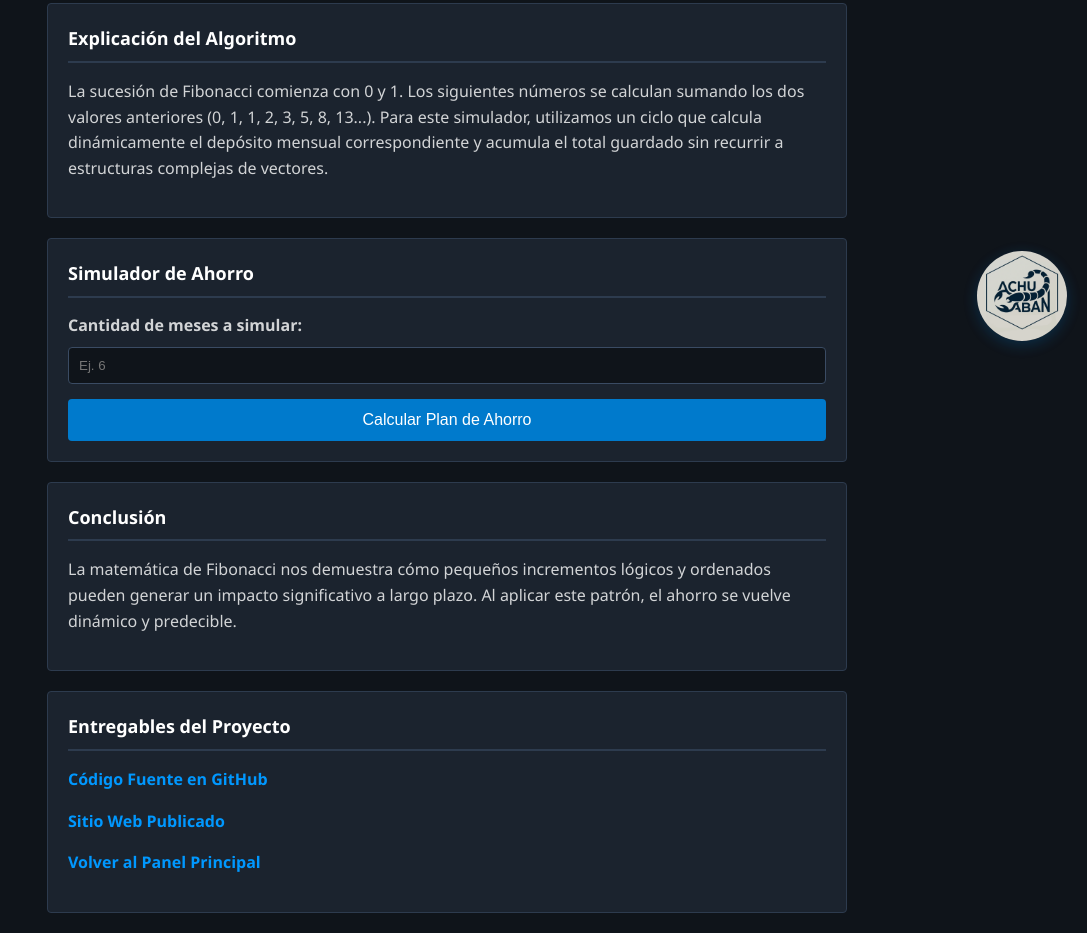
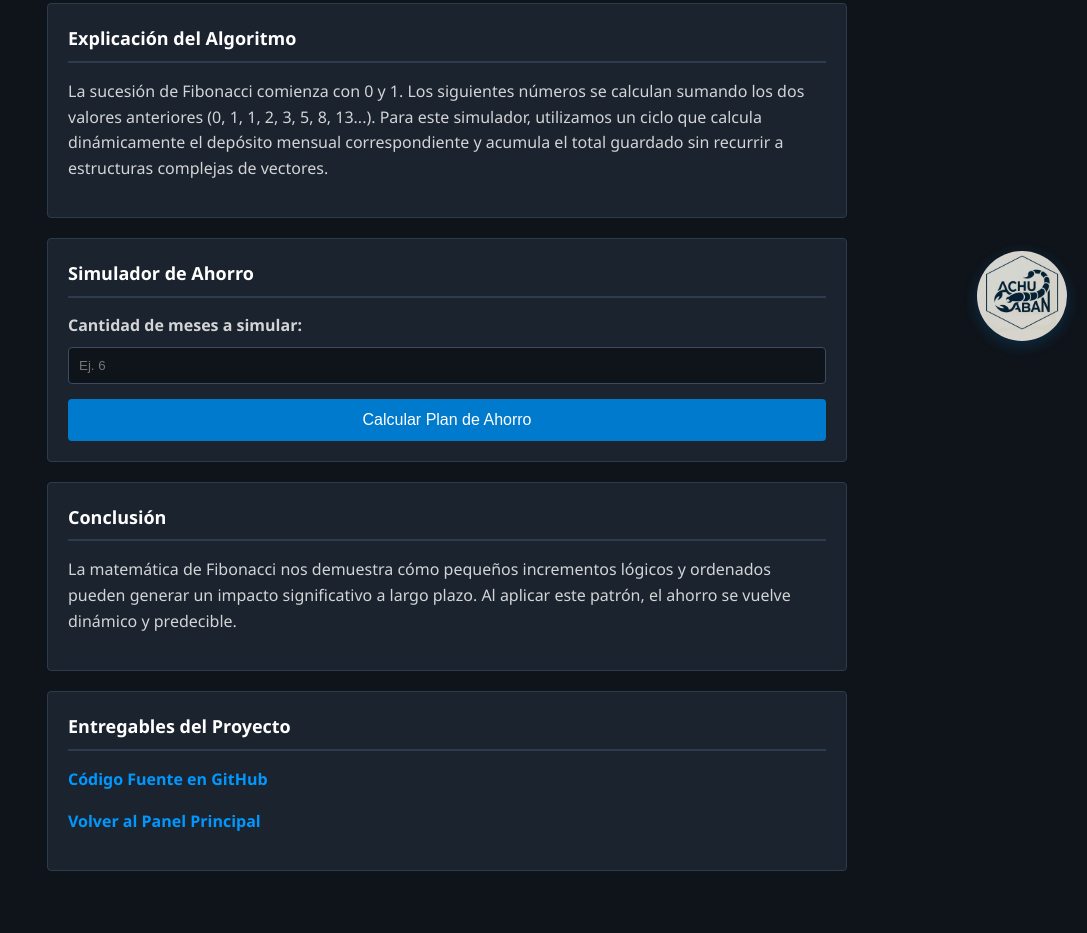
Before and after one commit to adrianaban-byte/desafio-fibonacci-primos, a plain HTML site: page index1.html in a window 1280 px wide. Shown: the part 431-1364 px from the top of the page, without its empty margins (193-1280 px from the left). After the commit the page ends 1322 px from the top, so only its background shows below. Drawn offline with Linux system fonts and the light colour scheme; files whose address does not match are found by name.

```diff
--- a/index1.html
+++ b/index1.html
@@ -60,7 +60,6 @@
         <section class="seccion-enlaces">
             <h2>Entregables del Proyecto</h2>
             <p><a id="linkGit" href="https://github.com/adrianaban-byte/desafio-fibonacci-primos" target="_blank">Código Fuente en GitHub</a></p>
-            <p><a id="linkDeploy" href="https://adrianaban-byte.github.io/desafio-fibonacci-primos/" target="_blank">Sitio Web Publicado</a></p>
             <p><a href="index.html" targed="_blank"> Volver al Panel Principal</a></p>
 
         </section>
```
